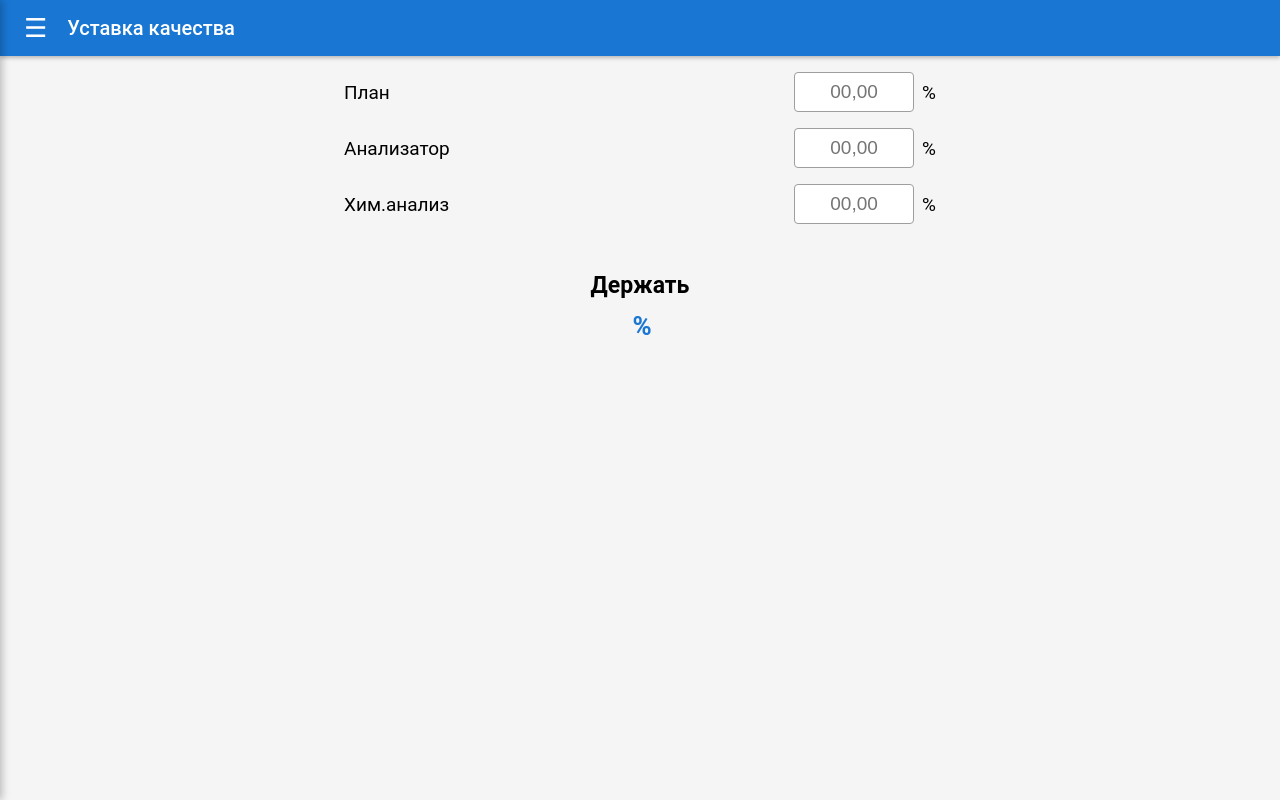
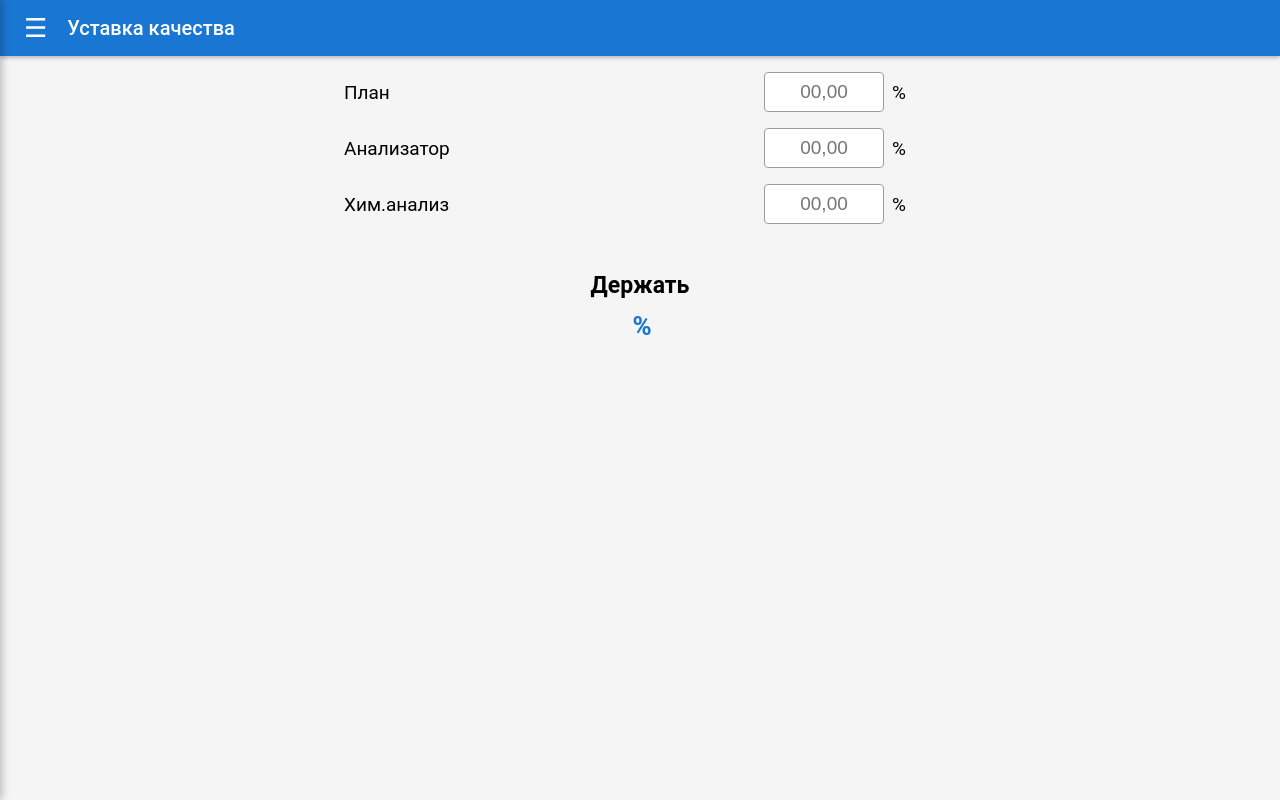
Before and after one commit to lolyasher/calctech, a plain HTML site: page index.html in a window 1280 px wide. Drawn offline with Linux system fonts and the light colour scheme.

Commit message:
Update index.html

```diff
--- a/index.html
+++ b/index.html
@@ -38,7 +38,7 @@
     background: #fff; color: #000; outline: none;
   }
   .row input[type=text]:focus { border-color: #1976D2; }
-  .unit { font-size: 19px; color: #000; flex-shrink: 0; }
+  .unit { font-size: 19px; color: #000; flex-shrink: 0; width: 44px; }
 
   .divider { height: 1px; background: #9E9E9E; margin: 32px 0; }
 
```
